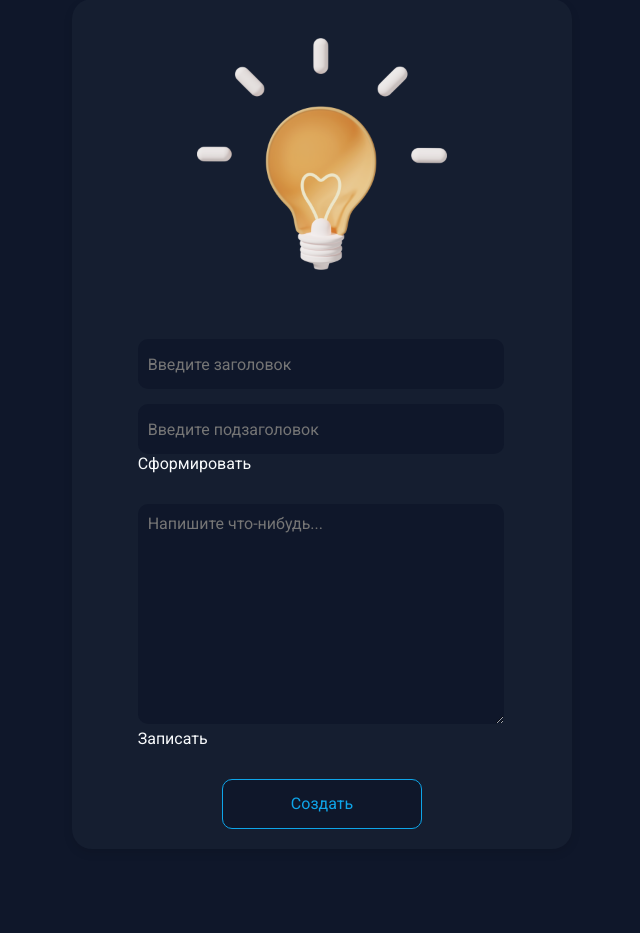
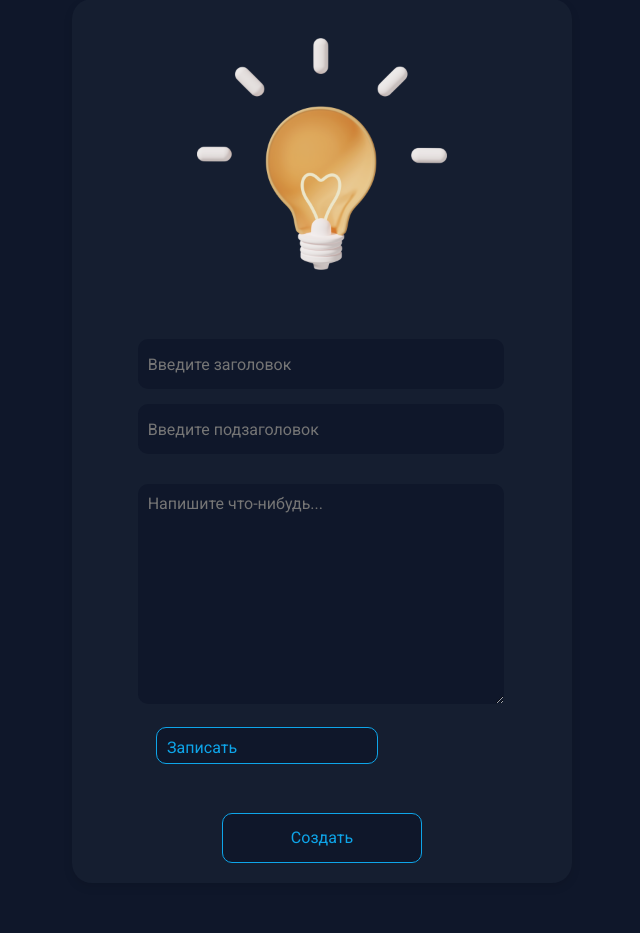
Before and after one commit to GitKodland/M7L4_solution, a Flask app: page /create in a window 1280 px wide. Shown: the part 101-1034 px from the top of the page, without its empty margins (318-958 px from the left). Before the commit the page ends 930 px from the top, so only its background shows below. Run offline with Flask 3, Linux system fonts and the light colour scheme.

Commit message:
button slyle

```diff
--- a/templates/create_card.html
+++ b/templates/create_card.html
@@ -28,12 +28,11 @@
                     </label>
                     <label for="subtitle">
                         <input class="form__input" type="text" name="subtitle" id="subtitle" placeholder="Введите подзаголовок" required>
-                        <a class="mic" href="./shorter"> Сформировать </a>
                     </label>
                 </div>
                 <label for="text">
                     <textarea class="form__text" name="text" id="text" cols="30" rows="10" required placeholder="Напишите что-нибудь...">{{text}}</textarea>
-                    <a class="mic" href="./voice"> Записать </a>
+                    <a class="help_button" href="./voice"> Записать </a>
                 </label>
                 <button class="form__button">Создать</button>
 
```
